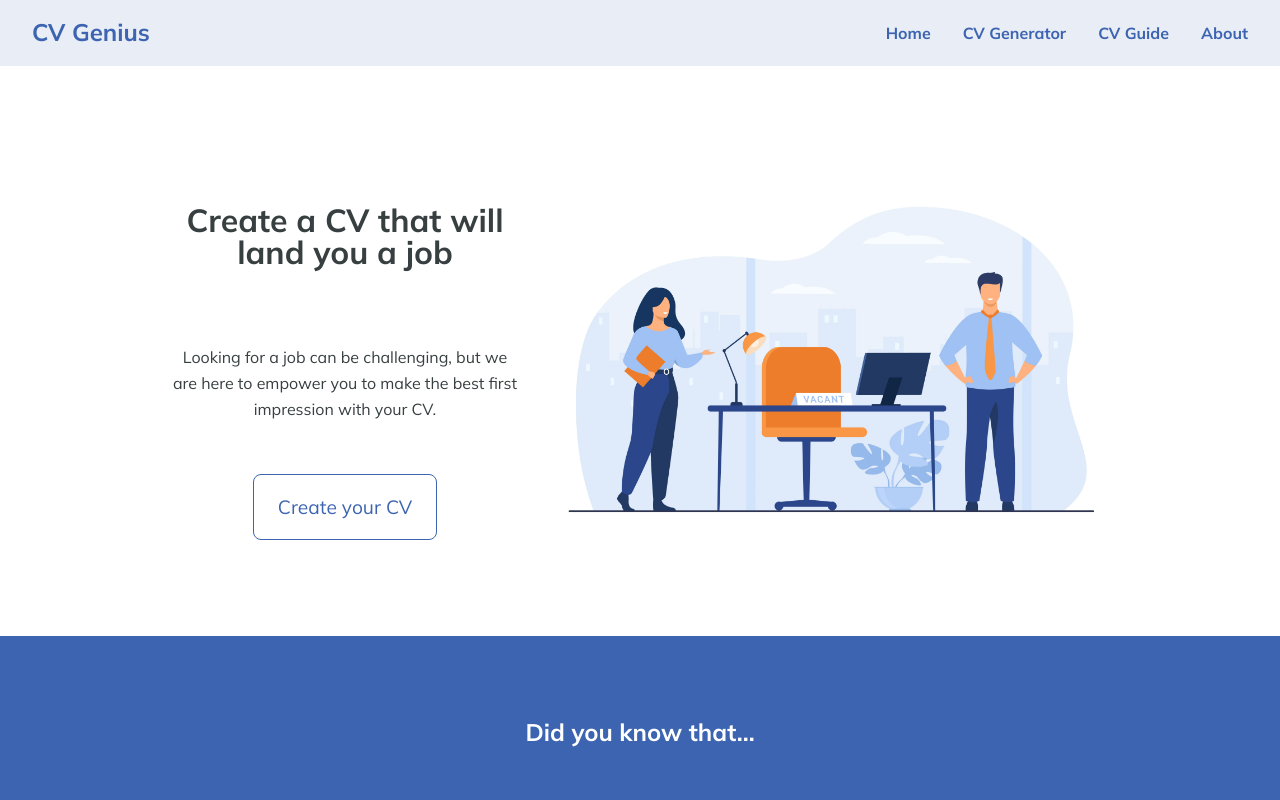
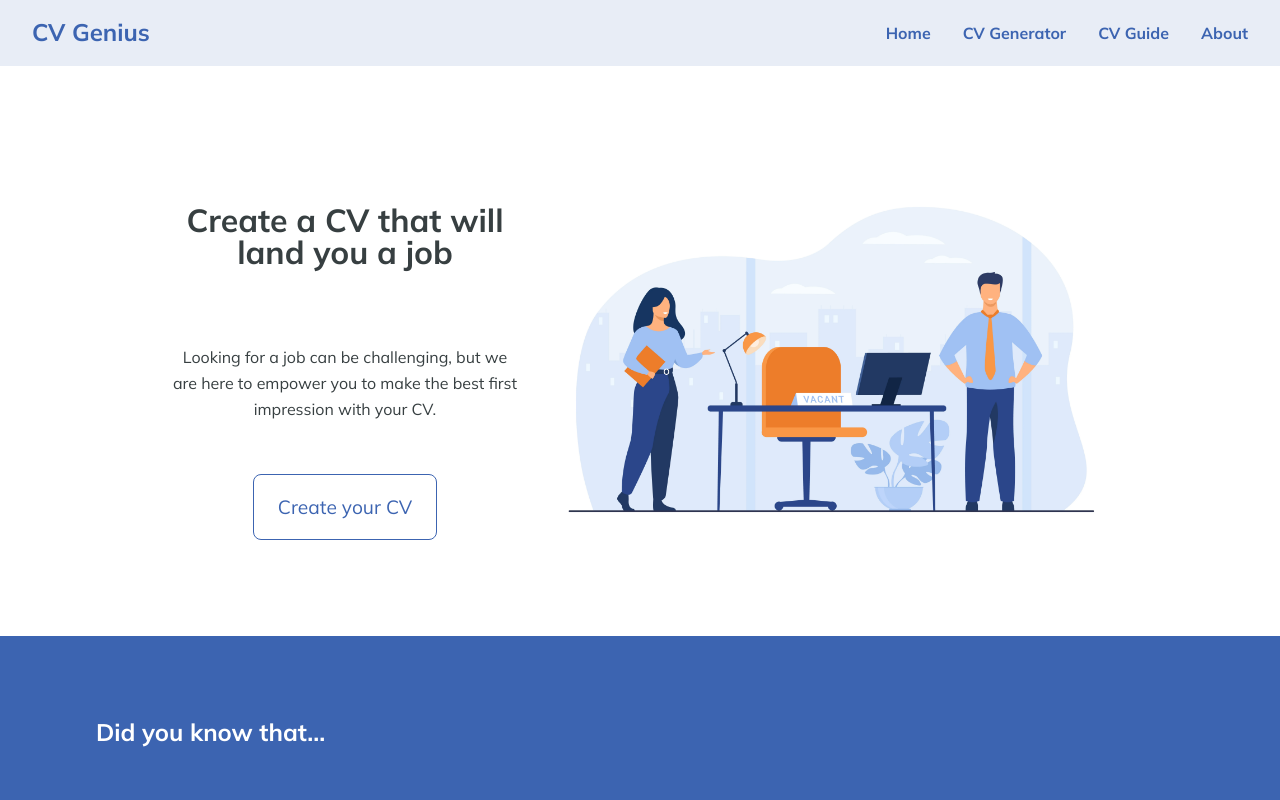
Before and after one commit to htmlena/cv-genius, a React (Create React App) app: page / in a window 1280 px wide. Shown: the top 800 px of the page. Built offline with nearby package versions, Linux system fonts and the light colour scheme; what @react-pdf/renderer would draw is missing.

Commit message:
heade-medium change

```diff
--- a/src/components/Home/style.css
+++ b/src/components/Home/style.css
@@ -52,9 +52,9 @@
   box-shadow: 0 0 10px rgba(0, 0, 0, 0.035), 0 100px 80px rgba(0, 0, 0, 0.07);
 }
 
-.header-medium {
+/* .header-medium {
   text-align: center;
-}
+} */
 
 .statistics {
   text-align: justify;
```
